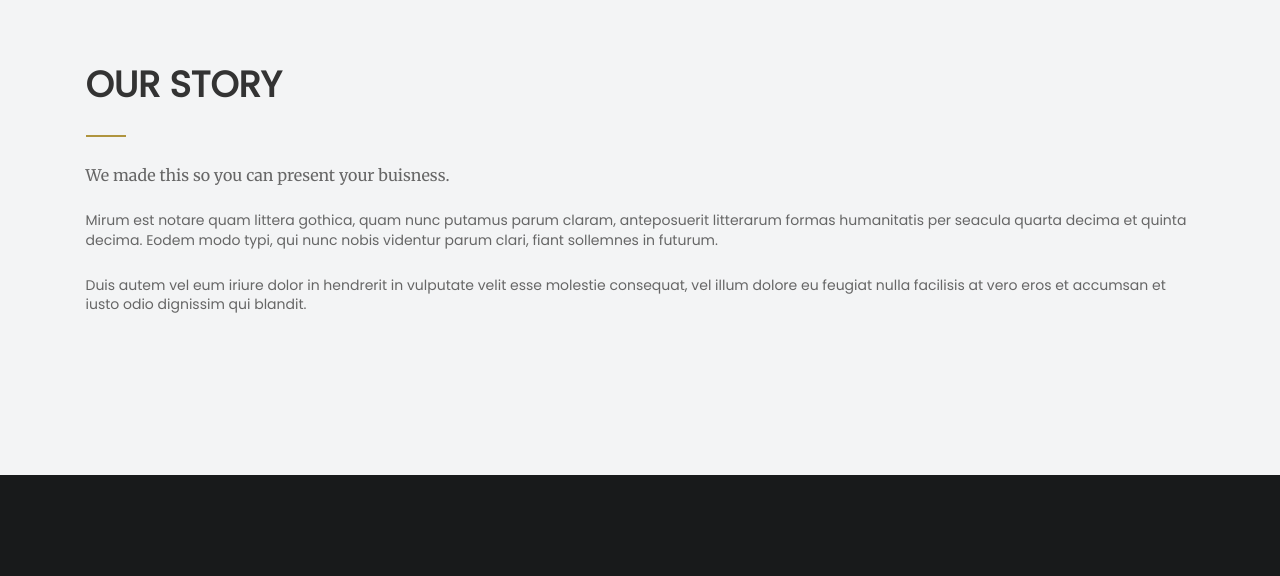
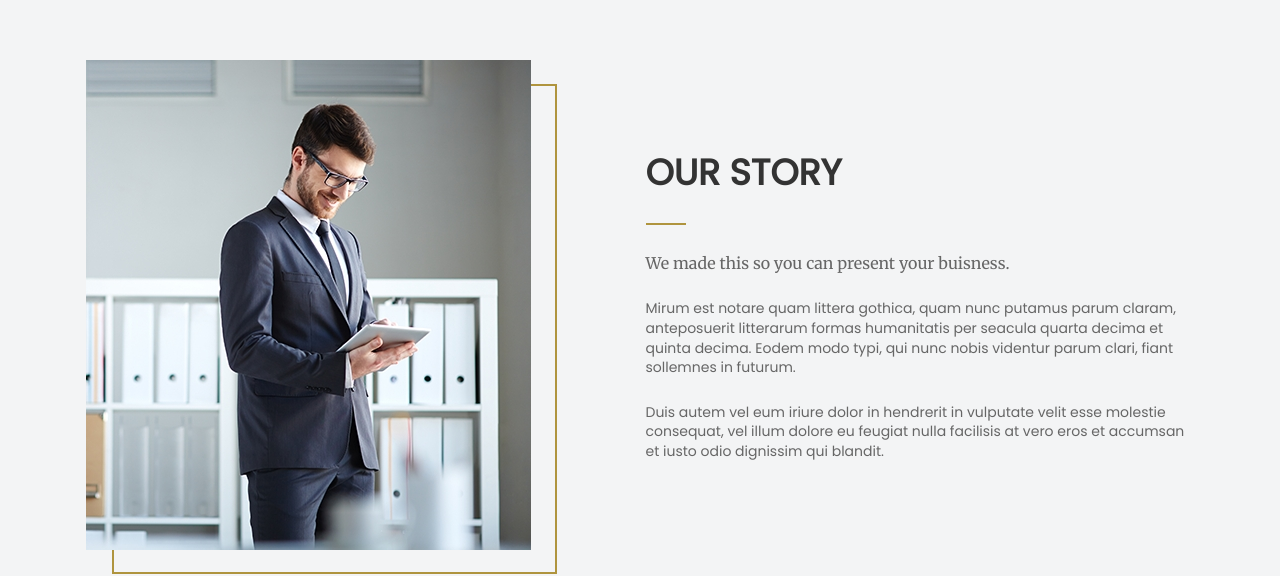
Before and after one commit to obrovacm/insalvo-consulting-practice, a website: page index.html in a window 1280 px wide. Shown: the part 1826-2402 px from the top of the page. Drawn offline with Linux system fonts and the light colour scheme.

Commit message:
almost done

```diff
--- a/index.html
+++ b/index.html
@@ -137,6 +137,7 @@
 
         <!-- Our story -->
         <div class="our-story__block">
+          <div class="our-story__ilustration"></div>
           <div class="our-story__content">
             <h2 class="underline left">our story</h2>
             <h4>We made this so you can present your buisness.</h4>
--- a/src/scss/components/_main.scss
+++ b/src/scss/components/_main.scss
@@ -84,7 +84,33 @@
 
 .our-story {
   &__block {
+    position: relative;
+    z-index: 1;
     background-color: $grey-light2;
+    display: flex;
+    align-items: center;
+  }
+  &__ilustration {
+    position: relative;
+    display: none;
+    background-image: url(./images/man-looks-at-tablet.jpg);
+    background-repeat: no-repeat;
+    background-size: cover;
+    background-position: center;
+    min-width: 320px;
+    min-height: 352px;
+    width: 100%;
+    margin-right: 115px;
+    &::before {
+      content: "";
+      position: absolute;
+      top: 24px;
+      left: 26px;
+      width: 100%;
+      height: 100%;
+      border: 2px solid $gold;
+      z-index: -1;
+    }
   }
   &__content {
     h4 {
@@ -111,7 +137,7 @@
   }
   &__content {
     border: 1px solid $gold;
-    padding: 1em;
+    padding: 2em;
     text-align: center;
 
     h4 {
@@ -202,6 +228,11 @@
   .services__content {
     grid-gap: 2em;
   }
+  .our-story {
+    &__ilustration {
+      display: block;
+    }
+  }
   .clients {
     &__content {
       margin-top: 80px;
@@ -245,6 +276,12 @@
       text-align: center;
     }
   }
+  .our-story {
+    &__ilustration {
+      min-width: 445px;
+      height: 490px;
+    }
+  }
   .clients {
     &__content {
       margin-top: 115px;
@@ -253,4 +290,4 @@
   }
 }
 
-// MEDIUM - OUR STORY prikazati sliku i nav padajuci meni
+// nav padajuci meni
```
Also changed, not shown: dist/styles.css, 1 other file.
